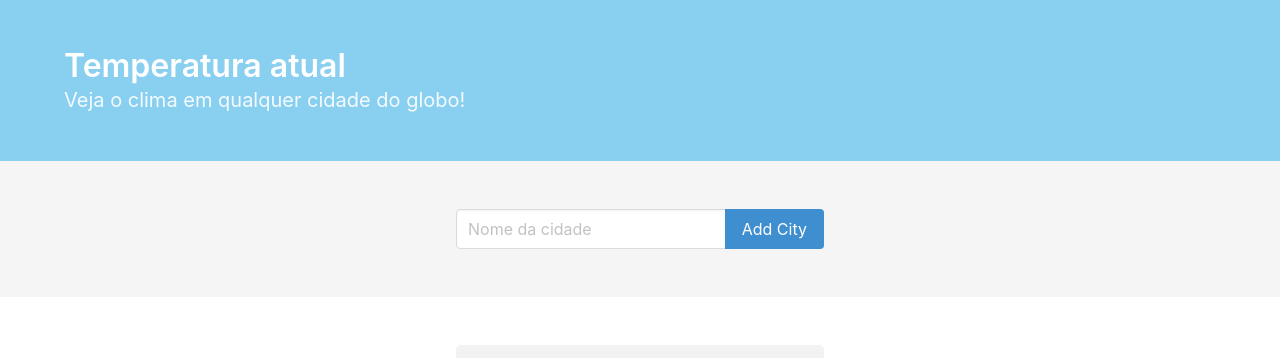
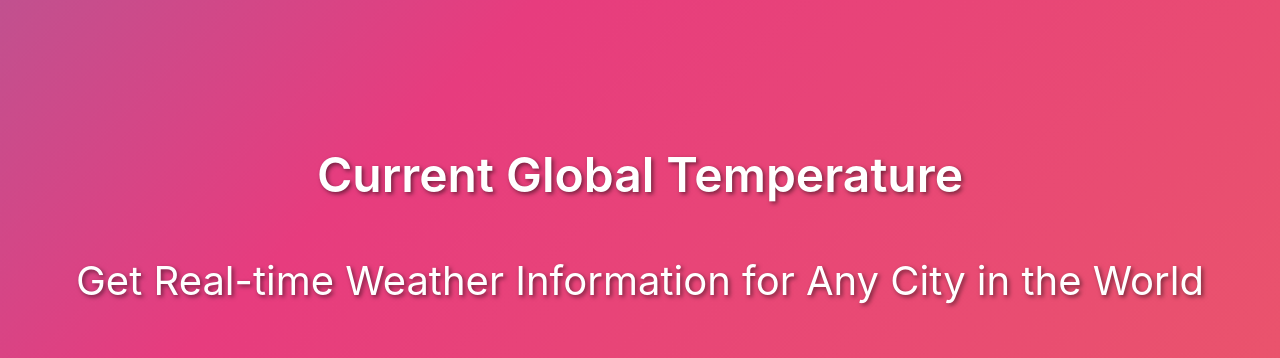
Before and after one commit to joaodias004/Django-Weather, a Django app: page / in a window 1280 px wide. Shown: the top 358 px of the page. Run offline with Django 5.2, Linux system fonts and the light colour scheme; data comes from the database, SQL or seed files in the repository; both versions use the stored data as it was after the commit; data that the repository does not hold is empty; some libraries are stand-ins or nearby versions.

Commit message:
Added animations
Added animations and changed background

```diff
--- a/the_weather_env/the_weather/weather/templates/weather/index.html
+++ b/the_weather_env/the_weather/weather/templates/weather/index.html
@@ -1,18 +1,16 @@
 <!DOCTYPE html>
 <html lang="en">
 <head>
+    <script src="https://unpkg.com/masonry-layout@4/dist/masonry.pkgd.min.js"></script>
     <meta charset="UTF-8">
     <meta name="viewport" content="width=device-width, initial-scale=1.0">
     <meta http-equiv="X-UA-Compatible" content="ie=edge">
     <title>Current Weather</title>
     <link rel="stylesheet" href="https://cdnjs.cloudflare.com/ajax/libs/bulma/0.6.2/css/bulma.css" />
     <style>
+
         .hero.is-primary {
             background-color: #89CFF0;
-        }
-
-        .section.is-primary {
-            background-color: #f5f5f5;
         }
 
         .city-box {
@@ -20,22 +18,87 @@
             border-radius: 5px;
             padding: 1rem;
             margin-bottom: 1rem;
+            transition: transform 0.3s ease-in-out;
+            transform: scale(1);
+            opacity: 0;
+            animation: fadeIn 0.5s ease-in-out forwards;
+        }
+
+        .city-box:hover {
+            transform: scale(1.1);
+        }
+
+        @keyframes fadeIn {
+            0% {
+                opacity: 0;
+            }
+            100% {
+                opacity: 1;
+            }
+        }
+
+        #city-box-container {
+          column-count: 3;
+          column-gap: 1em;
+        }
+
+        .city-box {
+          display: inline-block;
+          width: 100%;
+          margin-bottom: 1em;
+          break-inside: avoid;
+        }
+
+        @media (max-width: 768px) {
+          #city-box-container {
+            column-count: 2;
+          }
+        }
+
+        @media (max-width: 480px) {
+          #city-box-container {
+            column-count: 1;
+          }
         }
     </style>
+
 </head>
 <body>
-    <section class="hero is-primary">
+    <style>
+        html, body {
+            height: 100%;
+            margin: 0;
+            padding: 0;
+        }
+
+        html {
+            background: linear-gradient(-45deg, #ee7752, #e73c7e, #23a6d5, #23d5ab);
+            background-size: 400% 400%;
+            animation: gradient 15s ease infinite;
+        }
+
+        @keyframes gradient {
+            0% {
+                background-position: 0% 50%;
+            }
+            50% {
+                background-position: 100% 50%;
+            }
+            100% {
+                background-position: 0% 50%;
+            }
+        }
+        </style>
+    <div class="d-flex flex-column justify-content-center w-100 h-100">
+        <section class="hero">
             <div class="hero-body">
-            <div class="container">
-                <h1 class="title">
-                    Temperatura atual
-                </h1>
-                <p class="subtitle">Veja o clima em qualquer cidade do globo! </p>
+                <div class="container has-text-centered">
+                    <h1 class="title is-size-1 has-text-white" style="padding-top: 100px; padding-bottom: 50px; text-shadow: 2px 2px 4px rgba(0, 0, 0, 0.5);">Current Global Temperature</h1>
+                    <p class="subtitle is-size-2 has-text-white" style="padding-bottom: 50px; text-shadow: 2px 2px 4px rgba(0, 0, 0, 0.5);">Get Real-time Weather Information for Any City in the World</p>
                 </div>
             </div>
         </section>
-    <section class="section is-primary">
-        <div class="container has-text-centered">
+        <div class="container">
             <div class="columns">
                 <div class="column is-offset-4 is-4">
                          <form method="POST">
@@ -54,11 +117,10 @@
             </div>
         </div>
     </div>
-    </section>
-    <section class="section">
     <div class="container">
         <div class="columns">
             <div class="column is-offset-4 is-4">
+                <div id="city-box-container">
                     {% for weather in weather_data %}
                     <div class="city-box">
                         <div class="media">
@@ -77,13 +139,16 @@
                                     <p style="margin-top: 1rem;">
                                         {{ weather.description }}
                                     </p>
+                                    <p>
+                                       Max: {{ weather.max_temp }}° C, Min: {{ weather.min_temp }}° C
+                                    </p>
                                 </div>
                             </div>
                             <div class="media-right">
                                 <div class="field is-grouped">
                                     <p class="control">
                                         <a href="{% url 'delete_city' weather.city.id %}" class="button is-danger">
-                                            Remove
+                                            Remover
                                         </a>
                                     </p>
                                 </div>
@@ -94,9 +159,16 @@
                 </div>
             </div>
         </div>
-    </section>
-    <footer class="footer">
-        <p>&copy; 2023 Current Weather</p>
-    </footer>
+    </div>
+    <script>
+        // Initialize Masonry
+        var elem = document.querySelector('#city-box-container');
+        var msnry = new Masonry( elem, {
+            // options
+            itemSelector: '.city-box',
+            columnWidth: '.city-box',
+            percentPosition: true
+        });
+    </script>
 </body>
 </html>
--- a/the_weather_env/the_weather/weather/views.py
+++ b/the_weather_env/the_weather/weather/views.py
@@ -1,9 +1,7 @@
-from django.shortcuts import render
+from django.shortcuts import render, get_object_or_404, redirect
 import requests
 from .models import City
 from .forms import CityForm
-
-from django.shortcuts import render, get_object_or_404, redirect
 
 def delete_city(request, city_id):
     city = get_object_or_404(City, id=city_id)
@@ -13,29 +11,30 @@ def delete_city(request, city_id):
 def index(request):
     url = 'http://api.openweathermap.org/data/2.5/weather?q={}&units=imperial&appid=4ad71bf77fea6b62d9aa2203c9cb22da'
 
-    cities = City.objects.all() #return all the cities in the database
+    cities = City.objects.all()
 
-    if request.method == 'POST': # only true if form is submitted
-        form = CityForm(request.POST) # add actual request data to form for processing
-        form.save() # will validate and save if validate
+    if request.method == 'POST':
+        form = CityForm(request.POST)
+        form.save()
 
     form = CityForm()
 
     weather_data = []
 
     for city in cities:
-
-        city_weather = requests.get(url.format(city)).json() #request the API data and convert the JSON to Python data types
+        city_weather = requests.get(url.format(city)).json()
 
         weather = {
             'city' : city,
             'temperature' : round((city_weather['main']['temp'] - 32) * 5/9),
             'description' : city_weather['weather'][0]['description'],
-            'icon' : city_weather['weather'][0]['icon']
+            'icon' : city_weather['weather'][0]['icon'],
+            'max_temp' : round((city_weather['main']['temp_max'] - 32) * 5/9),
+            'min_temp' : round((city_weather['main']['temp_min'] - 32) * 5/9),
         }
 
-        weather_data.append(weather) #add the data for the current city into our list
+        weather_data.append(weather)
 
     context = {'weather_data' : weather_data, 'form' : form}
 
-    return render(request, 'weather/index.html', context) #returns the index.html template
+    return render(request, 'weather/index.html', context)
```
Also changed, not shown: the_weather_env/the_weather/db.sqlite3. Lines whose indentation alone changed are shown as unchanged.
